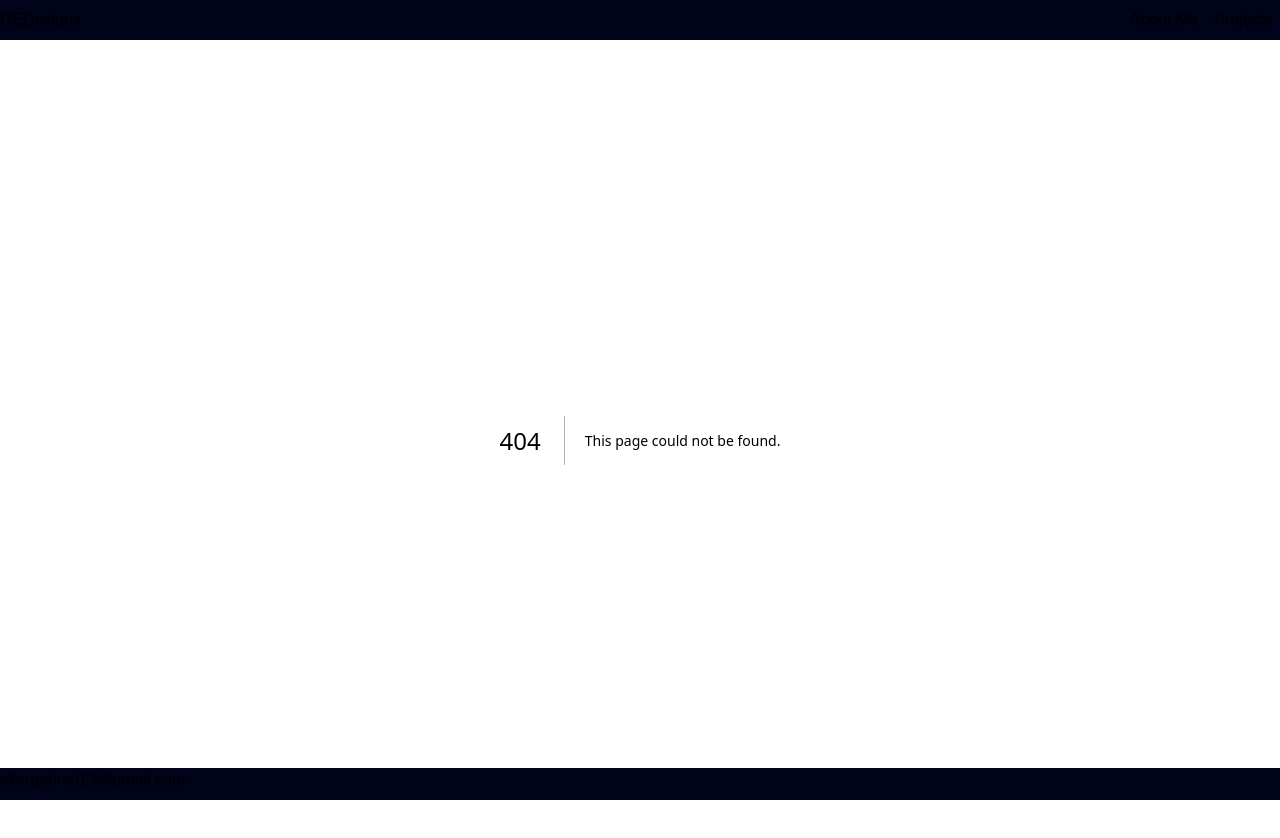
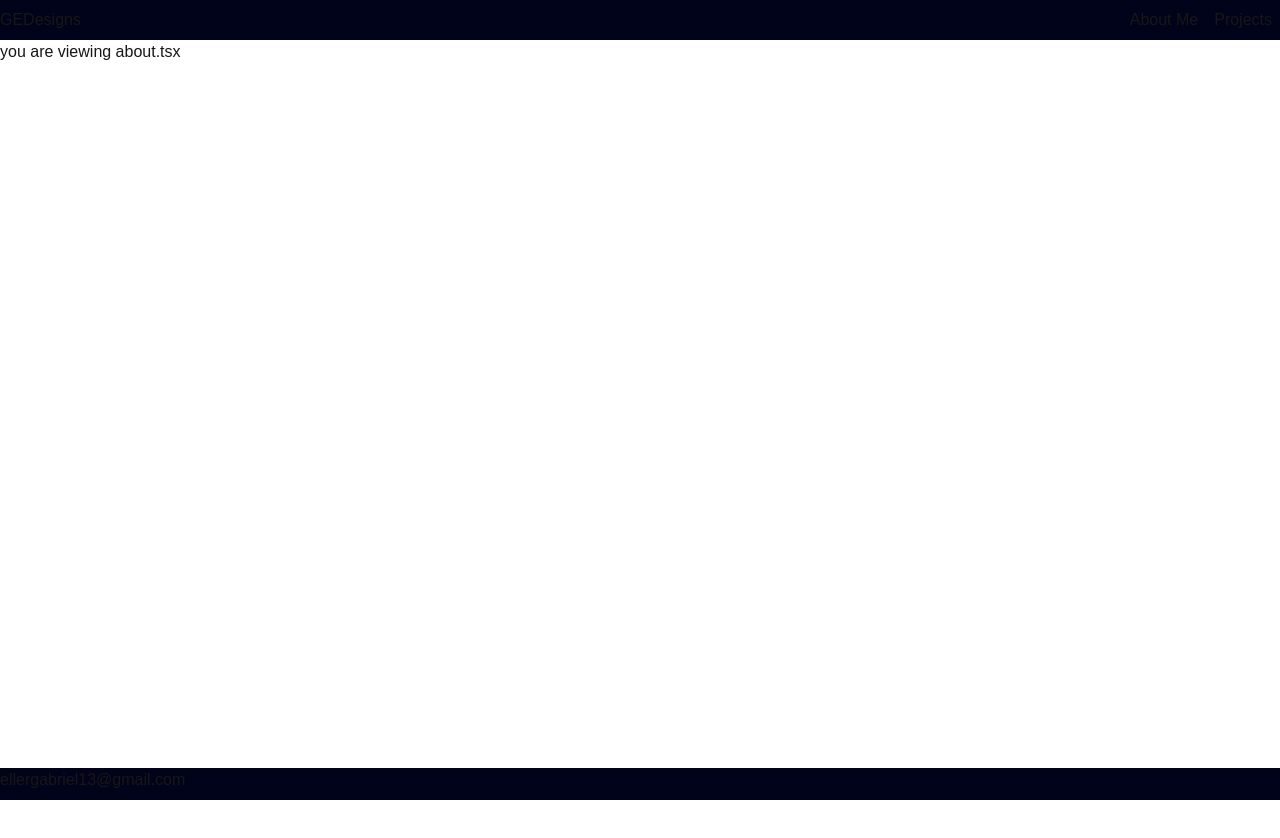
Before and after one commit to ellergabriel/NextJS_Portfolio, a Next.js app: page /about in a window 1280 px wide. Before the commit this address had no page. After the commit the page ends 800 px from the top, so only its background shows below. Built offline with nearby package versions, Linux system fonts and the light colour scheme.

Commit message:
fixed filename conventions for proper routing

```diff
--- a/components/Navbar.jsx
+++ b/components/Navbar.jsx
@@ -1,5 +1,6 @@
 import React from 'react';
 import './Navbar.css';
+import Link from 'next/link';
 
 const Navbar = () => {
     return(
@@ -13,9 +14,9 @@ const Navbar = () => {
                 <div className="navbar-center">
                     <ul className="nav-links">
                         <li>
-                            <a href="/about">
+                            <Link href="/about">
                                 About Me
-                            </a>
+                            </Link>
                             <a href="/projects">
                                 Projects
                             </a>
--- a/next.config.mjs
+++ b/next.config.mjs
@@ -6,7 +6,7 @@ const nextConfig = {
                 source: "/",
                 destination: "/page",
                 permanent: true,
-            },
+            }
         ];
     },
 };
--- /dev/null
+++ b/src/app/about/page.tsx
@@ -0,0 +1,5 @@
+export default function About(){
+    return(
+        <h2>you are viewing about.tsx</h2>
+    );
+}
--- a/src/app/pages/tester/tester.tsx
+++ /dev/null
@@ -1,5 +0,0 @@
-export default function Tester() {
-    return(
-        <p> you are viewing tester.tsx</p>
-    );
-}
```
